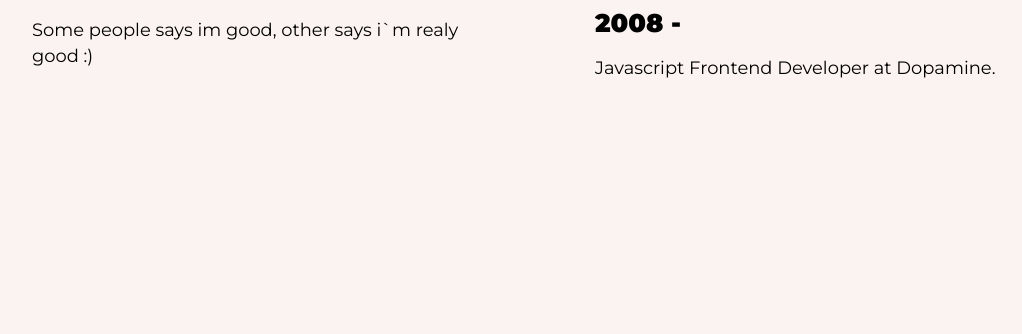
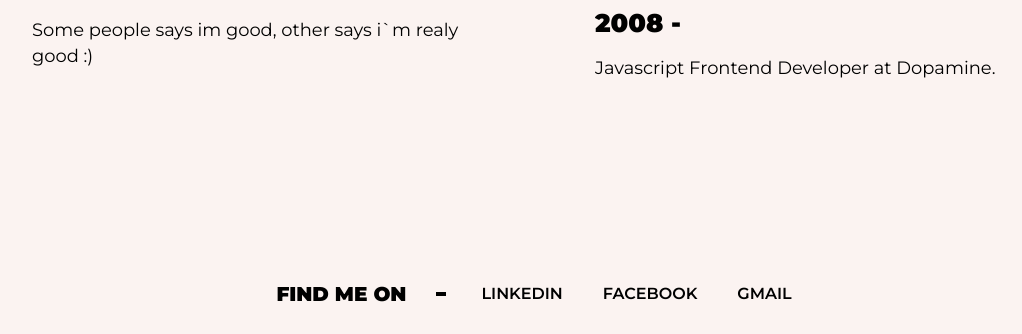
Before and after one commit to ivaylotsachev/portfolio, a website: page src/about.html in a window 1280 px wide. Shown: the part 466-800 px from the top of the page, without its empty margins (96-1118 px from the left). Drawn offline with nearby package versions, Linux system fonts and the light colour scheme; files that its build step writes are made by us from their sources; files whose address does not match are found by name.

Commit message:
Create footer

```diff
--- a/src/about.html
+++ b/src/about.html
@@ -83,7 +83,36 @@
       </main>
     </div>
 
-    <footer></footer>
+    <footer class="footer flex flex-center">
+      <h4 class="flex flex-center">find me on</h4>
+      <nav class="footer-nav">
+        <ul class="footer-list flex flex-center">
+          <li class="footer-list-item flex flex-center" data-text="LinkedIn">
+            <a
+              href="https://www.linkedin.com/in/ivaylo-tsachev-92bb36a9/"
+              class="footer-list-link"
+              target="_blank"
+              rel="noopener noreferrer"
+              >LinkedIn</a
+            >
+          </li>
+          <li class="footer-list-item flex flex-center" data-text="Facebook">
+            <a
+              href="https://www.facebook.com/ivailotsachev"
+              target="_blank"
+              rel="noopener noreferrer"
+              class="footer-list-link"
+              >Facebook</a
+            >
+          </li>
+          <li class="footer-list-item flex flex-center" data-text="Gmail">
+            <a href="mailto:itsa4ev@gmail.com" class="footer-list-link"
+              >Gmail</a
+            >
+          </li>
+        </ul>
+      </nav>
+    </footer>
 
     <script src="assets/app.js"></script>
   </body>
--- a/src/css/app.scss
+++ b/src/css/app.scss
@@ -5,6 +5,7 @@
 @import './pages/home.scss';
 @import './pages/works.scss';
 @import './pages/about.scss';
+@import './common/footer.scss';
 
 :root {
   --easing: cubic-bezier(0.5, 0.7, 0.4, 1);
--- /dev/null
+++ b/src/css/common/footer.scss
@@ -0,0 +1,48 @@
+.footer {
+  text-transform: uppercase;
+
+  h4 {
+    font-weight: 900;
+    font-size: 20px;
+    &:after {
+      content: '';
+      width: 10px;
+      height: 4px;
+      background: black;
+      display: inline-block;
+      margin: 0 15px 0 30px;
+    }
+  }
+
+  .footer-list-item {
+    font-weight: 600;
+    // padding: 0 20px;
+  }
+
+  .footer-list-item {
+    cursor: pointer;
+    position: relative;
+    overflow: hidden;
+    padding: 0 20px;
+    .footer-list-link,
+    &:after {
+      text-decoration: none;
+      transition: all 0.3s ease;
+    }
+    &:after {
+      content: attr(data-text);
+      position: absolute;
+      top: 100%;
+      font-weight: 900;
+    }
+
+    &:hover {
+      a {
+        transform: translateY(-100%);
+      }
+      &:after {
+        transform: translateY(-100%);
+      }
+    }
+  }
+}
```
Also changed, not shown: src/index.html (+30 -1 lines), src/works.html (+30 -1 lines).
